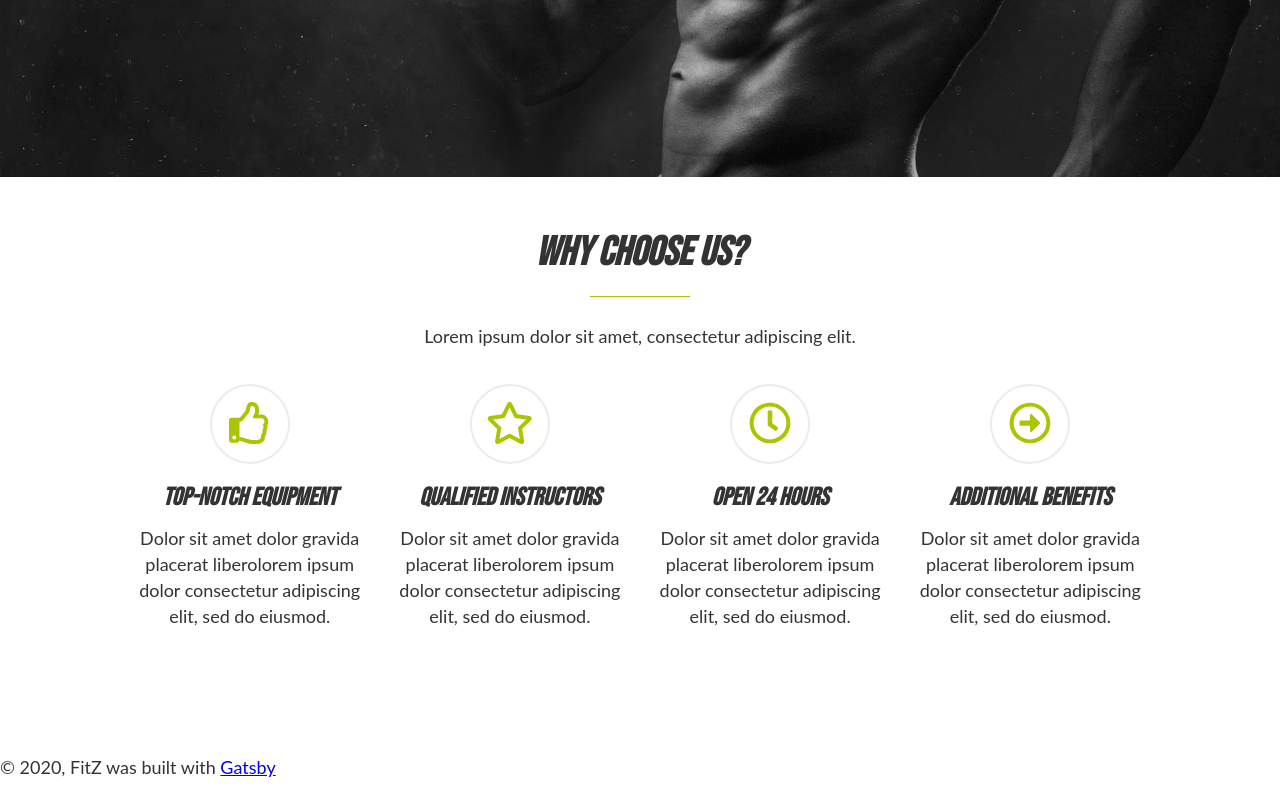
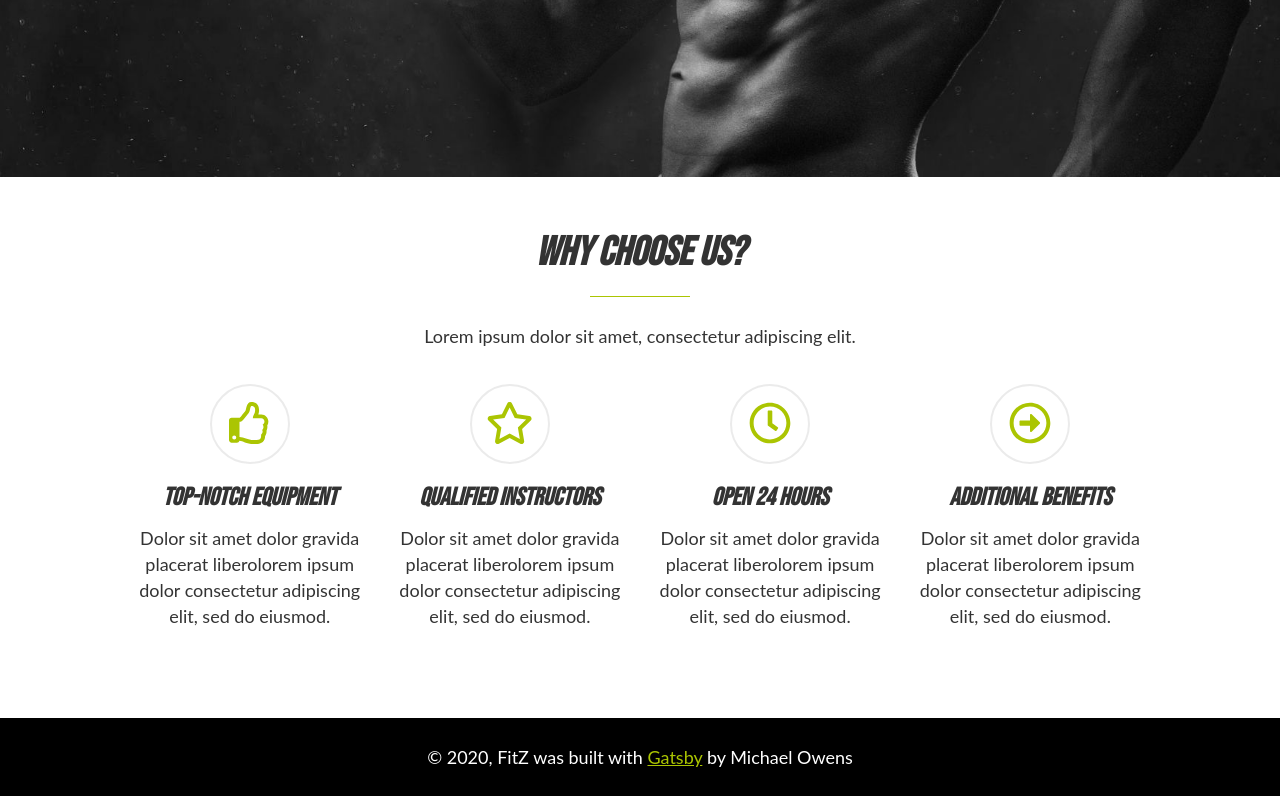
Before and after one commit to mowens86/fitness_crunch, a Gatsby site: page / in a window 1280 px wide. Shown: the part 722-1518 px from the top of the page. Built offline with nearby package versions, Linux system fonts and the light colour scheme; Gatsby itself is replaced by a stand-in of ours.

Commit message:
create footer module

```diff
--- /dev/null
+++ b/src/components/footer.js
@@ -0,0 +1,17 @@
+import React from "react"
+import footerStyle from "./styles/footer.module.css"
+
+const Footer = () => {
+
+  return (
+
+    <footer className={footerStyle.footerWrapper}>
+        <div className={footerStyle.footerContentWrapper}>
+        © {new Date().getFullYear()}, FitZ was built with
+        {` `}
+        <a href="https://www.gatsbyjs.com" target="_blank">Gatsby</a> by Michael Owens
+        </div>
+    </footer>
+  )
+}
+export default Footer
--- a/src/components/layout.js
+++ b/src/components/layout.js
@@ -10,6 +10,7 @@ import PropTypes from "prop-types"
 import { useStaticQuery, graphql } from "gatsby"
 import Header from "./header"
 import "./styles/layout.css"
+import Footer from "./footer"
 
 const Layout = ({ children }) => {
   const data = useStaticQuery(graphql`
@@ -27,13 +28,7 @@ const Layout = ({ children }) => {
       <Header siteTitle={ `FitZ` || data.site.siteMetadata.title } />
       <div>
         <main>{children}</main>
-        <footer style={{
-          marginTop: `2rem`
-        }}>
-          © {new Date().getFullYear()}, FitZ was built with
-          {` `}
-          <a href="https://www.gatsbyjs.com">Gatsby</a>
-        </footer>
+        <Footer/>
       </div>
     </>
   )
--- /dev/null
+++ b/src/components/styles/footer.module.css
@@ -0,0 +1,15 @@
+.footerWrapper {
+    background-color: #000;
+}
+
+.footerContentWrapper {
+  margin: 0 auto;
+  max-width: 1080px;
+  padding: 1.45rem 1.0875rem;
+  text-align: center;
+  color: #fff;
+}
+
+.footerContentWrapper > a {
+  color: #ABC502;
+}
```
